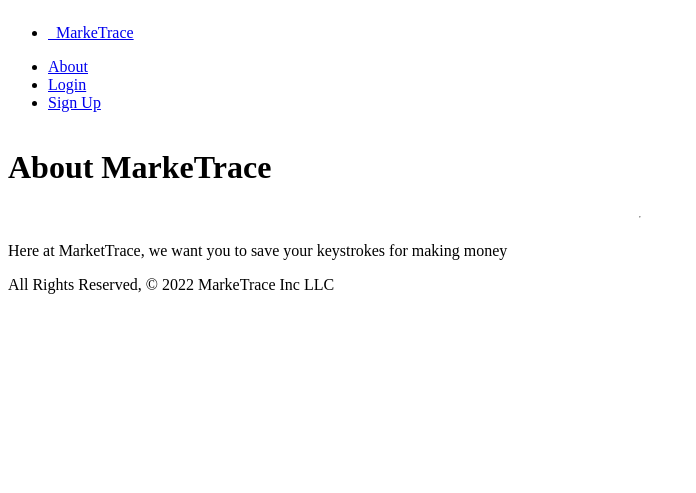
After one commit to flyingisfreedom5/marketrace, a Django app: page /about/ in a window 1280 px wide. The commit adds this page. Shown: the top 493 px of the page, without its empty margins (0-696 px from the left). Run offline with Django 4.2, Linux system fonts and the light colour scheme.

Commit message:
Add Auth and navbar, auth not fully-functioning yet

```diff
--- /dev/null
+++ b/main_app/templates/about.html
@@ -0,0 +1,10 @@
+{% extends 'base.html' %}
+
+{% block content %}
+
+<h1>About MarkeTrace</h1>
+<hr>
+<p>Here at MarketTrace, we want you to save your keystrokes for making money</p>
+<footer>All Rights Reserved, &copy; 2022 MarkeTrace Inc LLC</footer>
+
+{% endblock %}
--- a/main_app/templates/base.html
+++ b/main_app/templates/base.html
@@ -10,6 +10,32 @@
   <link rel="stylesheet" type="text/css" href="{% static 'css/style.css' %}">
 </head>
 <body>
+  <header class="navbar-fixed">
+    <nav>
+        <div class="nav-wrapper">
+            <ul>
+                <li><a href="{% url 'home' %}" class="left brand-logo">&nbsp;&nbsp;MarkeTrace</a></li>
+            </ul>
+            <ul class="right">
+              <li><a href="{% url 'about' %}">About</a></li>
+
+              {% if user.is_authenticated %}
+
+              <li><a href="{% url 'test' %}">Test Protected View</a></li>
+              <li><a href="{% url 'logout' %}">Logout</a></li>
+
+              {% else %}
+
+              <li><a href="{% url 'login' %}">Login</a></li>
+              <li><a href="{% url 'signup' %}">Sign Up</a></li>
+
+              {% endif %}
+            </ul>
+        </div>
+    </nav>
+</header>
+
+
   {% block content %}
   {% endblock %}
 </body>
--- /dev/null
+++ b/main_app/templates/test.html
@@ -0,0 +1,6 @@
+{% extends 'base.html' %}
+{% block content %}
+
+<h1>Only a logged-in user can access this page</h1>
+
+{% endblock %}
--- a/main_app/urls.py
+++ b/main_app/urls.py
@@ -3,5 +3,7 @@ from . import views
 
 
 urlpatterns = [
-    path('', views.home, name='home')
-]
+    path('', views.home, name='home'),
+    path('about/', views.about, name='about'),
+    path('accounts/signup/', views.signup, name='signup')
+,]
--- a/main_app/views.py
+++ b/main_app/views.py
@@ -4,7 +4,29 @@ from django.contrib.auth import login
 from django.contrib.auth.forms import UserCreationForm
 from django.contrib.auth.decorators import login_required
 from django.contrib.auth.mixins import LoginRequiredMixin
+from django.contrib.auth.decorators import login_required
 
 
 def home(request):
     return render(request, 'home.html')
+
+def about(request):
+    return render(request, 'about.html')
+
+@login_required
+def test(request):
+    return render(request, 'test.html')
+
+def signup(request):
+    error_message=''
+    if request.method == 'POST':
+        form = UserCreationForm(request.POST)
+        if form.is_valid():
+            user = form.save()
+            login(request, user)
+            return redirect('index')
+        else:
+            error_message = 'Invalid sign up - try again'
+    form = UserCreationForm()
+    context = {'form': form, 'error_message': error_message}
+    return render(request, 'registration/signup.html', context)
--- a/marketrace/settings.py
+++ b/marketrace/settings.py
@@ -122,3 +122,8 @@
 # https://docs.djangoproject.com/en/4.0/ref/settings/#default-auto-field
 
 DEFAULT_AUTO_FIELD = 'django.db.models.BigAutoField'
+
+
+LOGIN_REDIRECT_URL = '/about/'
+
+LOGOUT_REDIRECT_URL = '/'
--- a/marketrace/urls.py
+++ b/marketrace/urls.py
@@ -19,4 +19,5 @@ from django.urls import path, include
 urlpatterns = [
     path('admin/', admin.site.urls),
     path('', include('main_app.urls')),
+    path('accounts/', include('django.contrib.auth.urls')),
 ]
```
Also changed, not shown: main_app/templates/registration/login.html (added, +14 -0 lines), main_app/templates/registration/signup.html (added, +16 -0 lines).
